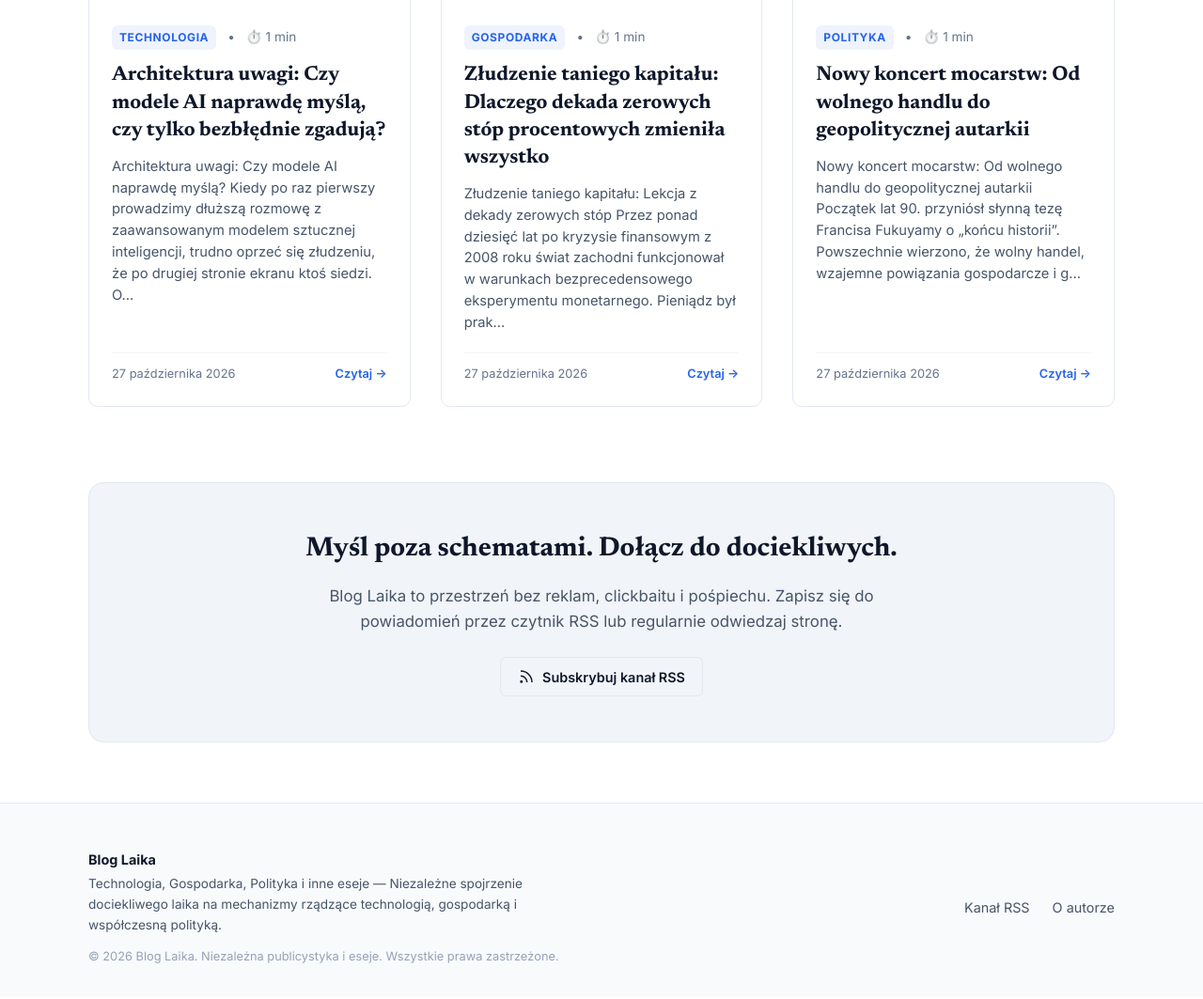
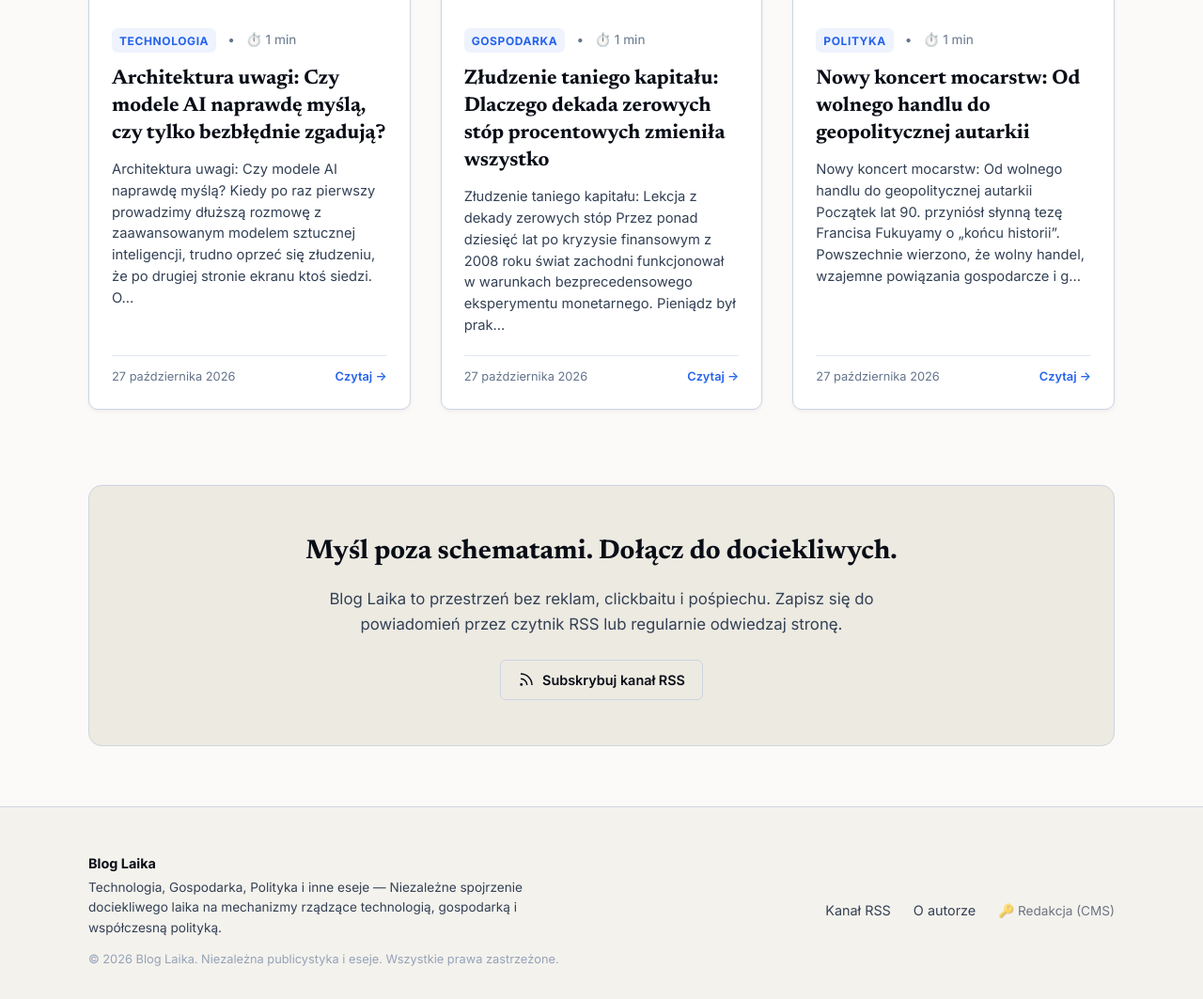
Before and after one commit to Ireneusz1991/blog-laika, a FastAPI app: page / in a window 1280 px wide. Shown: the part 979-2042 px from the top of the page at 94% size. Before the commit the page ends 2004 px from the top, so only its background shows below. Run offline with FastAPI, Linux system fonts and the light colour scheme; data comes from the database, SQL or seed files in the repository.

Commit message:
Wyrazniejsze naturalne kontury designu, link do redakcji CMS w stopce

```diff
--- a/static/css/style.css
+++ b/static/css/style.css
@@ -3,15 +3,15 @@
    ========================================================================== */
 
 :root {
-  --bg-primary: #ffffff;
-  --bg-secondary: #f8fafc;
-  --bg-surface: #f1f5f9;
+  --bg-primary: #fbfaf8;
+  --bg-secondary: #f4f2ed;
+  --bg-surface: #edeae2;
   --bg-card: #ffffff;
-  --border-color: #e2e8f0;
-  --border-subtle: #f1f5f9;
+  --border-color: #cbd5e1;
+  --border-subtle: #e2e8f0;
 
-  --text-primary: #0f172a;
-  --text-secondary: #475569;
+  --text-primary: #090d16;
+  --text-secondary: #334155;
   --text-muted: #64748b;
   --text-faint: #94a3b8;
 
@@ -32,18 +32,18 @@
   --max-w-site: 1140px;
   --radius-sm: 6px;
   --radius-md: 10px;
-  --radius-lg: 16px;
-  --shadow-sm: 0 1px 3px rgba(0,0,0,0.05);
-  --shadow-md: 0 4px 12px rgba(0,0,0,0.07);
-  --shadow-lg: 0 12px 30px rgba(0,0,0,0.1);
+  --radius-lg: 14px;
+  --shadow-sm: 0 2px 4px rgba(15, 23, 42, 0.05);
+  --shadow-md: 0 6px 18px rgba(15, 23, 42, 0.08);
+  --shadow-lg: 0 14px 34px rgba(15, 23, 42, 0.12);
   --transition: all 0.2s cubic-bezier(0.16, 1, 0.3, 1);
 }
 
 [data-theme="dark"] {
-  --bg-primary: #0f172a;
-  --bg-secondary: #0b1120;
+  --bg-primary: #0b1120;
+  --bg-secondary: #080d19;
   --bg-surface: #1e293b;
-  --bg-card: #1e293b;
+  --bg-card: #151f32;
   --border-color: #334155;
   --border-subtle: #1e293b;
 
@@ -424,11 +426,12 @@ main {
 
 .post-card {
   background: var(--bg-card);
-  border: 1px solid var(--border-color);
+  border: 1.5px solid var(--border-color);
   border-radius: var(--radius-md);
   overflow: hidden;
   display: flex;
   flex-direction: column;
+  box-shadow: var(--shadow-sm);
   transition: var(--transition);
 }
 
--- a/templates/base.html
+++ b/templates/base.html
@@ -126,9 +126,7 @@
         <ul class="footer-nav">
           <li><a href="{{ base_url }}/rss.xml" target="_blank">Kanał RSS</a></li>
           <li><a href="{{ base_url }}/o-blogu">O autorze</a></li>
-          {% if is_logged_in %}
-          <li><a href="/admin" style="color: var(--accent);">Panel CMS</a></li>
-          {% endif %}
+          <li><a href="http://127.0.0.1:8000/admin" style="opacity: 0.7; font-size: 0.85rem;" title="Lokalny panel edytorski CMS">🔑 Redakcja (CMS)</a></li>
         </ul>
       </div>
     </div>
```
Also changed, not shown: other parts of static/css/style.css (+16 -14 lines).
